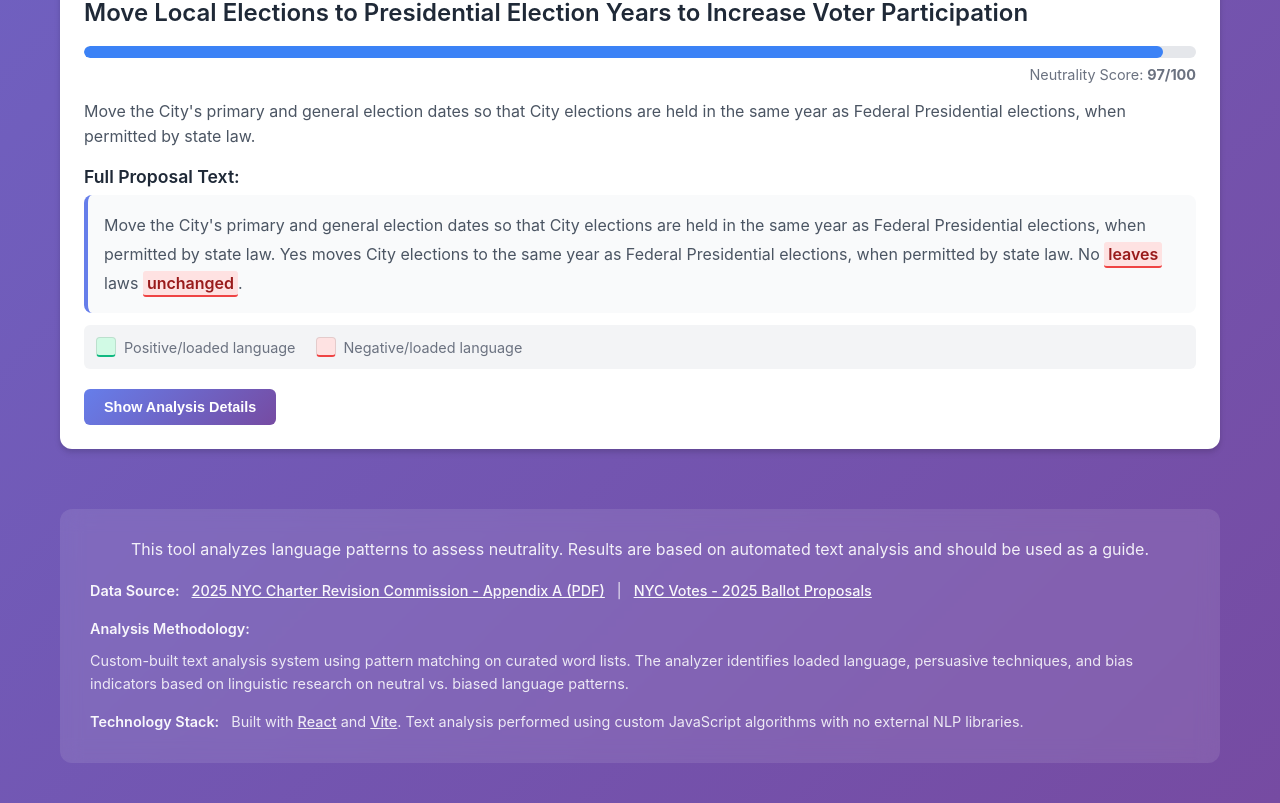
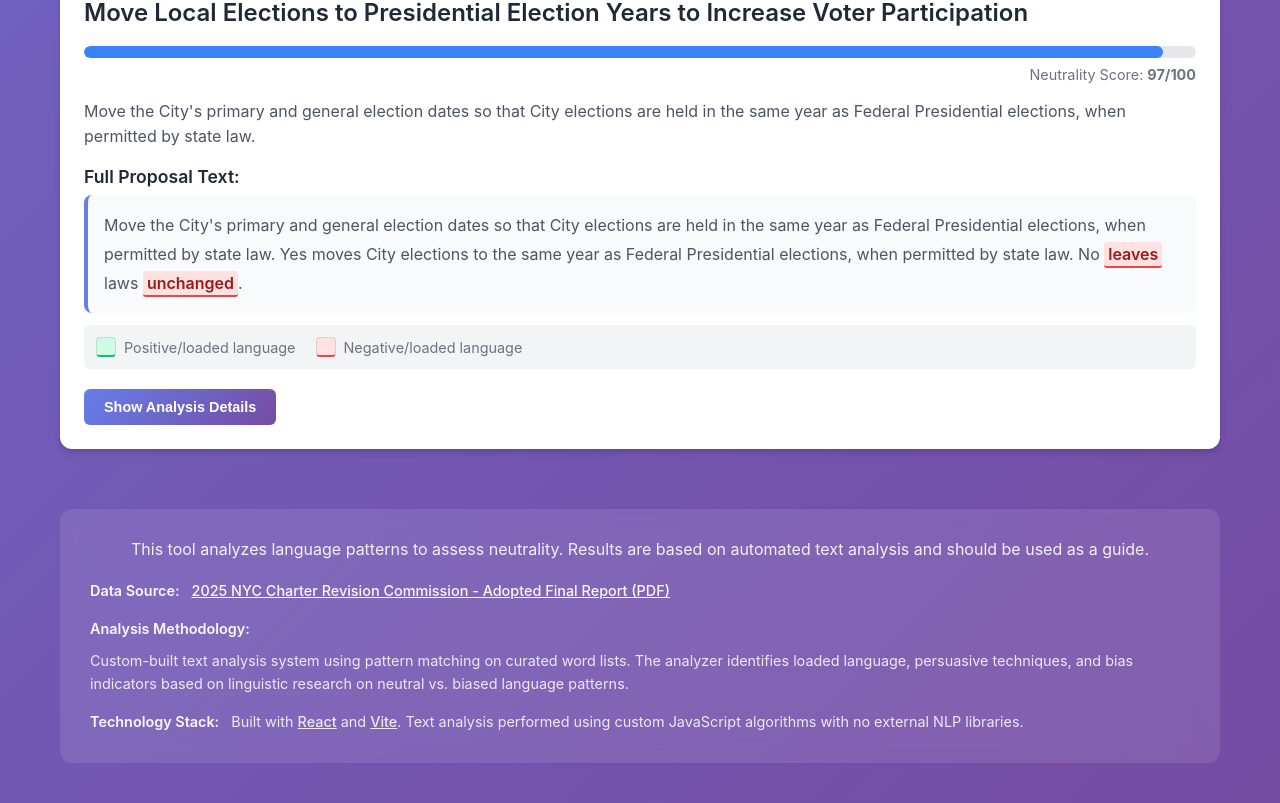
Before and after one commit to iamjessklein/proposition-neutrality, a React (Vite) app: page / in a window 1280 px wide. Shown: the part 3092-3895 px from the top of the page. Built offline with nearby package versions, Linux system fonts and the light colour scheme.

Commit message:
changing prop source
the source is replaced with this https://www.nyc.gov/assets/charter/downloads/pdf/2025/7-21-2025-charter-revision-commission-adopted-final-report-digital.pdf

```diff
--- a/src/App.jsx
+++ b/src/App.jsx
@@ -129,19 +129,11 @@ function App() {
           <div className="source-section">
             <strong>Data Source:</strong>
             <a
-              href="https://www.nyc.gov/assets/charter/downloads/pdf/2025/appendix-a-adopted-questions.pdf"
+              href="https://www.nyc.gov/assets/charter/downloads/pdf/2025/7-21-2025-charter-revision-commission-adopted-final-report-digital.pdf"
               target="_blank"
               rel="noopener noreferrer"
             >
-              2025 NYC Charter Revision Commission - Appendix A (PDF)
-            </a>
-            <span className="source-separator">|</span>
-            <a
-              href="https://www.nycvotes.org/whats-on-the-ballot/2025-general-election/2025-ballot-proposals/"
-              target="_blank"
-              rel="noopener noreferrer"
-            >
-              NYC Votes - 2025 Ballot Proposals
+              2025 NYC Charter Revision Commission - Adopted Final Report (PDF)
             </a>
           </div>
 
```
Also changed, not shown: 1 other file (tests, documents, lock files or other folders).
